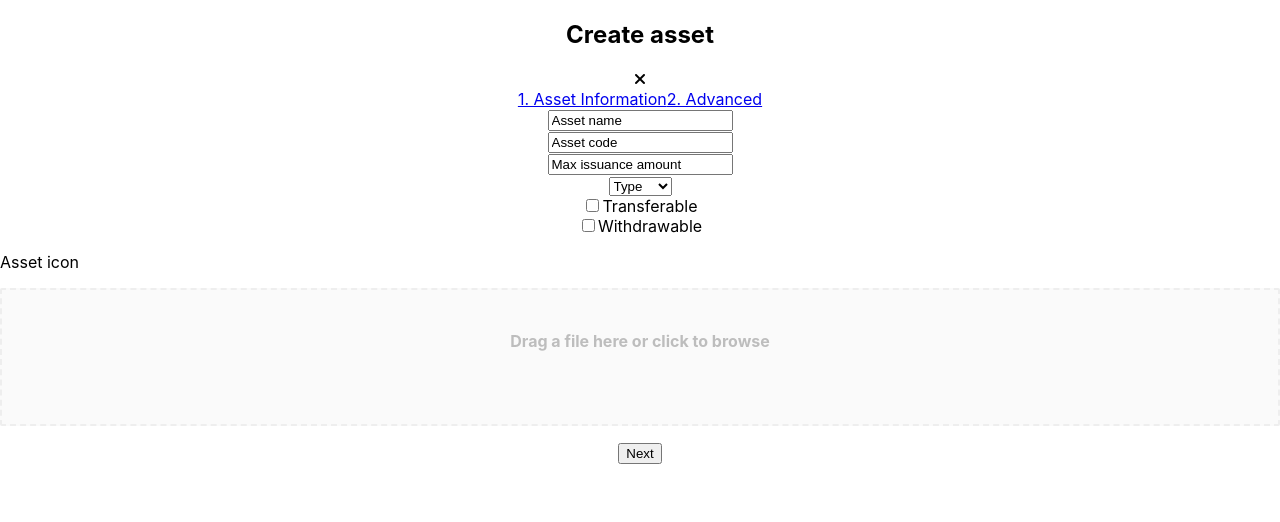
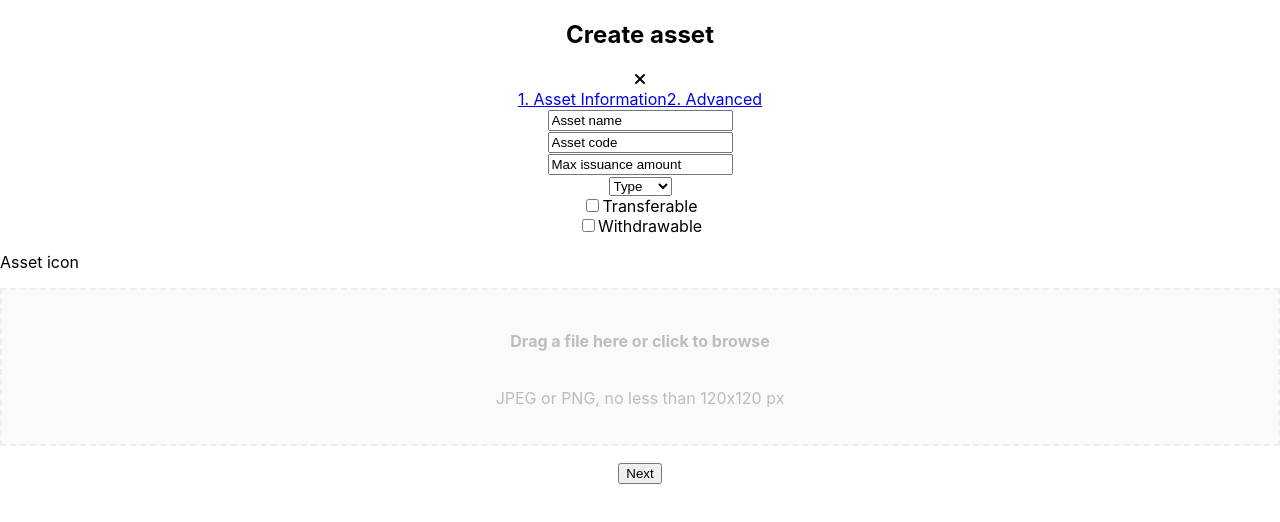
Before and after one commit to ecc3/create-asset, a React (Create React App) app: page / in a window 1280 px wide. Shown: the top 522 px of the page. Built offline with nearby package versions, Linux system fonts and the light colour scheme.

Commit message:
passed variable text to dropzones

```diff
--- a/src/components/Advanced.jsx
+++ b/src/components/Advanced.jsx
@@ -33,7 +33,11 @@ const Advanced = props => {
         name="initialAmount"
         saveUserInput={props.saveUserInput}
       />
-      <AddFile label="Upload terms" />
+      <AddFile
+        label="Upload terms"
+        smallText="JPEG, PNG, PDF, max 5 mb"
+        saveUserInput={props.saveUserInput}
+      />
       <SubmitButton text="Create request" />
     </form>
   );
--- a/src/components/AssetInformation.jsx
+++ b/src/components/AssetInformation.jsx
@@ -1,4 +1,5 @@
 import React from "react";
+// import { Link } from "@reach/router";
 import InputText from "./InputText";
 import AddFile from "./AddFile";
 import Checkbox from "./Checkbox";
@@ -42,8 +43,16 @@ const AssetInformation = props => {
         name="withdrawable"
         saveUserInput={props.saveUserInput}
       />
-      <AddFile label="Asset icon" saveUserInput={props.saveUserInput} />
-      <SubmitButton text="Next" saveUserInput={props.saveUserInput} />
+      <AddFile
+        label="Asset icon"
+        smallText="JPEG or PNG, no less than 120x120 px"
+        saveUserInput={props.saveUserInput}
+      />
+      {/*make button move onto next page*/}
+      {/* <div>
+        <Link to="advanced">Next</Link>
+      </div> */}
+      <SubmitButton text="Next" />
     </form>
   );
 };
```
